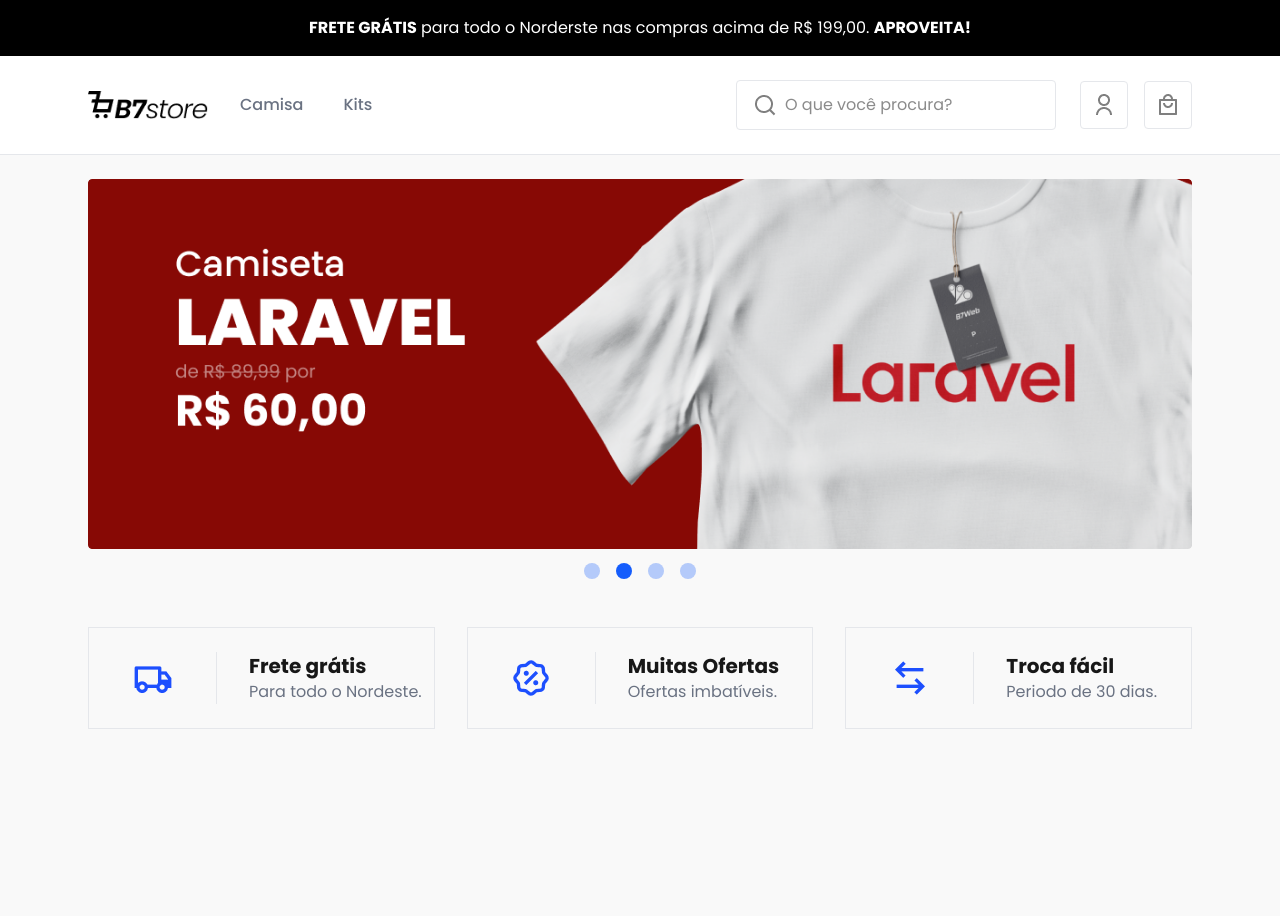
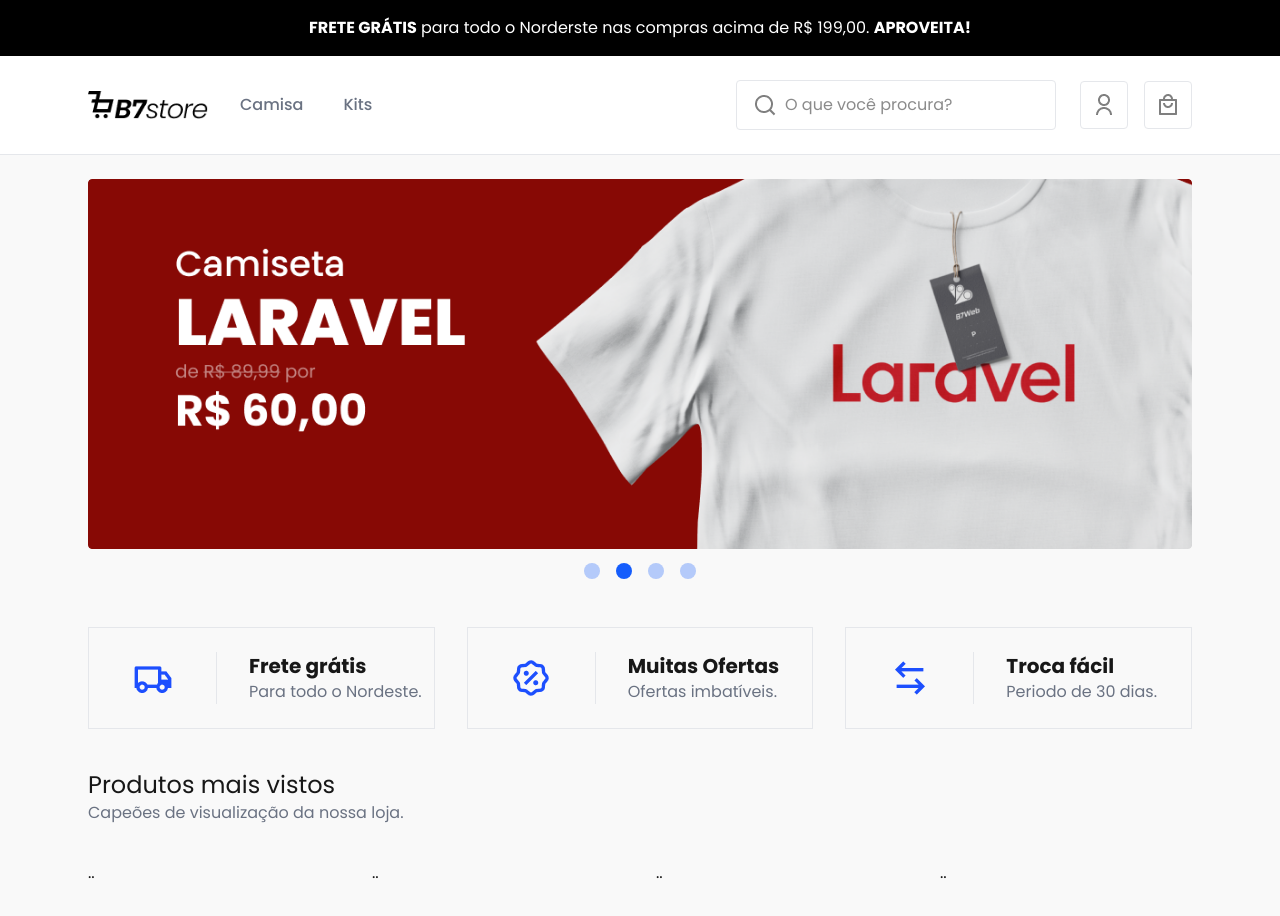
Before and after one commit to matheuskdr/b7store-frontend, a Next.js app: page / in a window 1280 px wide. Shown: the top 916 px of the page. Before the commit the page ends 800 px from the top, so only its background shows below. Built offline with nearby package versions, Linux system fonts and the light colour scheme.

Commit message:
Home section

```diff
--- a/src/app/(site)/page.tsx
+++ b/src/app/(site)/page.tsx
@@ -1,10 +1,13 @@
 import { Banners } from "@/components/home/banners";
+import { MostViewedProducts } from "@/components/home/most-viewed-products";
+import { ProductListSkeleton } from "@/components/home/product-list-skeleton";
 import { data } from "@/data";
 import Image from "next/image";
+import { Suspense } from "react";
 
 export default function Page() {
     return (
-        <div>
+        <div className="pb-96">
             <Banners list={data.banners} />
             <div className="flex flex-col md:flex-row gap-4 md:gap-8 mt-6 md:mt-12">
                 <div className="flex flex-1 py-6 border border-gray-200 rouded-sm ">
@@ -52,6 +55,10 @@
                     </div>
                 </div>
             </div>
+            <Suspense fallback={<ProductListSkeleton />}>
+                <MostViewedProducts />
+            </Suspense>
+            <Suspense fallback={<ProductListSkeleton />}></Suspense>
         </div>
     );
 }
--- /dev/null
+++ b/src/components/home/most-viewed-products.tsx
@@ -0,0 +1,17 @@
+import { data } from "@/data";
+import { ProductList } from "../product-list";
+
+export const MostViewedProducts = async () => {
+    return (
+        <div className="mt-10">
+            <h2 className="text-2xl ">Produtos mais vistos</h2>
+            <p className="text-gray-500">
+                Capeões de visualização da nossa loja.
+            </p>
+
+            <div className="mt-9">
+                <ProductList list={data.products} />
+            </div>
+        </div>
+    );
+};
--- /dev/null
+++ b/src/components/home/product-list-skeleton.tsx
@@ -0,0 +1,15 @@
+export const ProductListSkeleton = () => {
+    return (
+        <div className="mt-10 ">
+            <div className="bg-gray-200 rounded w-52 h-8 mb-4 mx-auto md:mx-0 animate-pulse"></div>
+            <div className="bg-gray-200 rounded w-64 h-5 mx-auto md:mx-0 animate-pulse"></div>
+
+            <div className="mt-9 grid grid-cols-1 md:grid-cols-4 gap-8">
+                <div className="bg-gray-200 h-80 rouded animate-pulse"></div>
+                <div className="bg-gray-200 h-80 rouded animate-pulse"></div>
+                <div className="bg-gray-200 h-80 rouded animate-pulse"></div>
+                <div className="bg-gray-200 h-80 rouded animate-pulse"></div>
+            </div>
+        </div>
+    );
+};
--- /dev/null
+++ b/src/components/product-item.tsx
@@ -0,0 +1,9 @@
+import { Product } from "@/types/product";
+
+type Props = {
+    data: Product;
+};
+
+export const ProductItem = ({ data }: Props) => {
+    return <div>..</div>;
+};
--- /dev/null
+++ b/src/components/product-list.tsx
@@ -0,0 +1,16 @@
+import { Product } from "@/types/product";
+import { ProductItem } from "./product-item";
+
+type Props = {
+    list: Product[];
+};
+
+export const ProductList = ({ list }: Props) => {
+    return (
+        <div className="grid grid-cols-1 md:grid-cols-4 gap-8">
+            {list.map((item) => (
+                <ProductItem key={item.id} data={item} />
+            ))}
+        </div>
+    );
+};
--- a/src/data.ts
+++ b/src/data.ts
@@ -5,4 +5,34 @@
         { img: "/assets/banners/banner-3.png", link: "" },
         { img: "/assets/banners/banner-4.png", link: "" },
     ],
+    products: [
+        {
+            id: 1,
+            label: "Camisa PHP",
+            price: 99.9,
+            image: "/assets/products/camiseta-php.png",
+            liked: false,
+        },
+        {
+            id: 2,
+            label: "Camisa Laravel",
+            price: 39.9,
+            image: "/assets/products/camiseta-laravel-branca.png",
+            liked: false,
+        },
+        {
+            id: 3,
+            label: "Camisa Node",
+            price: 19.9,
+            image: "/assets/products/camiseta-node.png",
+            liked: false,
+        },
+        {
+            id: 4,
+            label: "Camisa React",
+            price: 59.9,
+            image: "/assets/products/camiseta-react-azul.png",
+            liked: false,
+        },
+    ],
 };
--- /dev/null
+++ b/src/types/product.ts
@@ -0,0 +1,7 @@
+export type Product = {
+    id: number;
+    label: string;
+    image: string;
+    price: number;
+    liked: boolean;
+};
```
